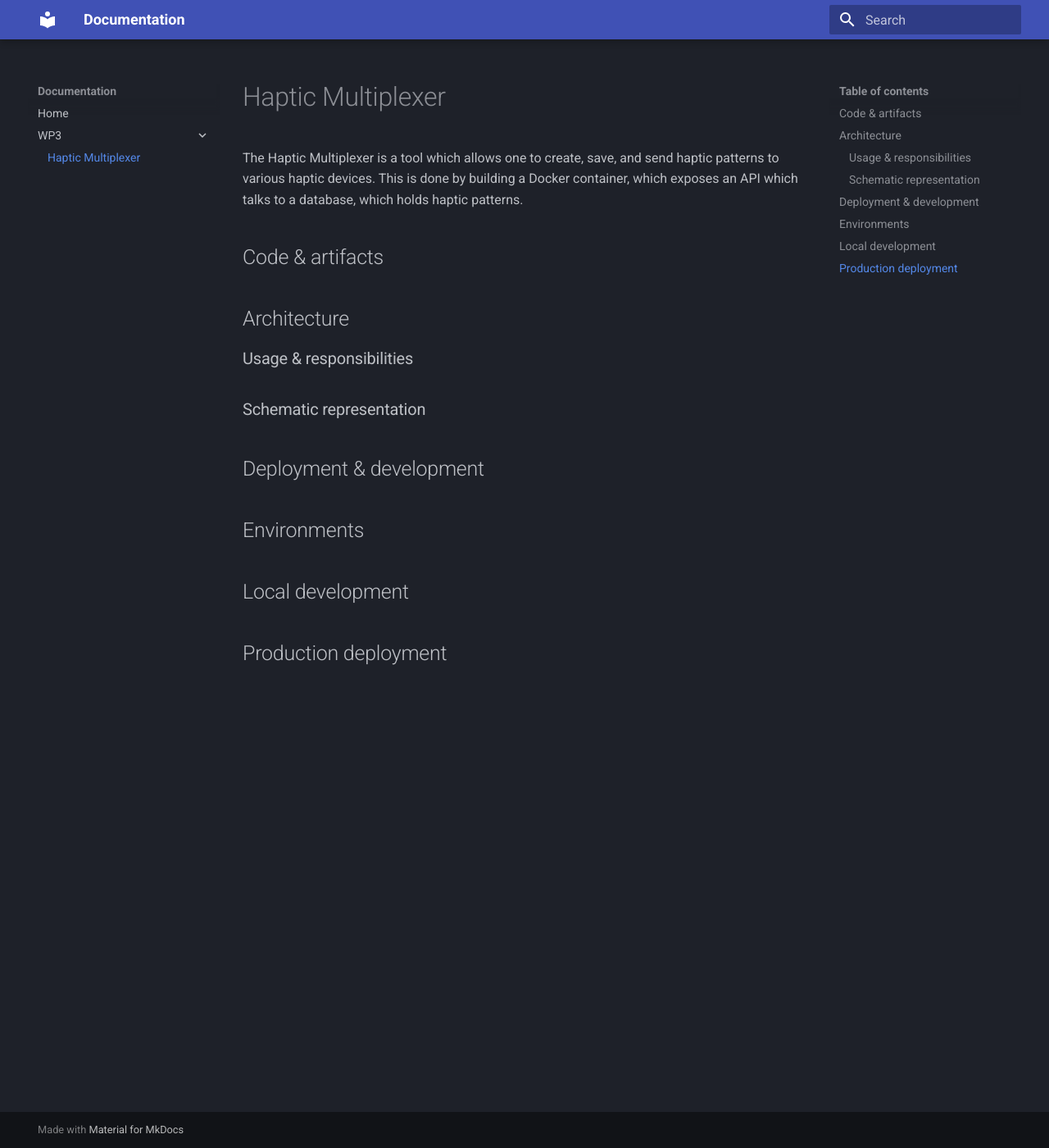
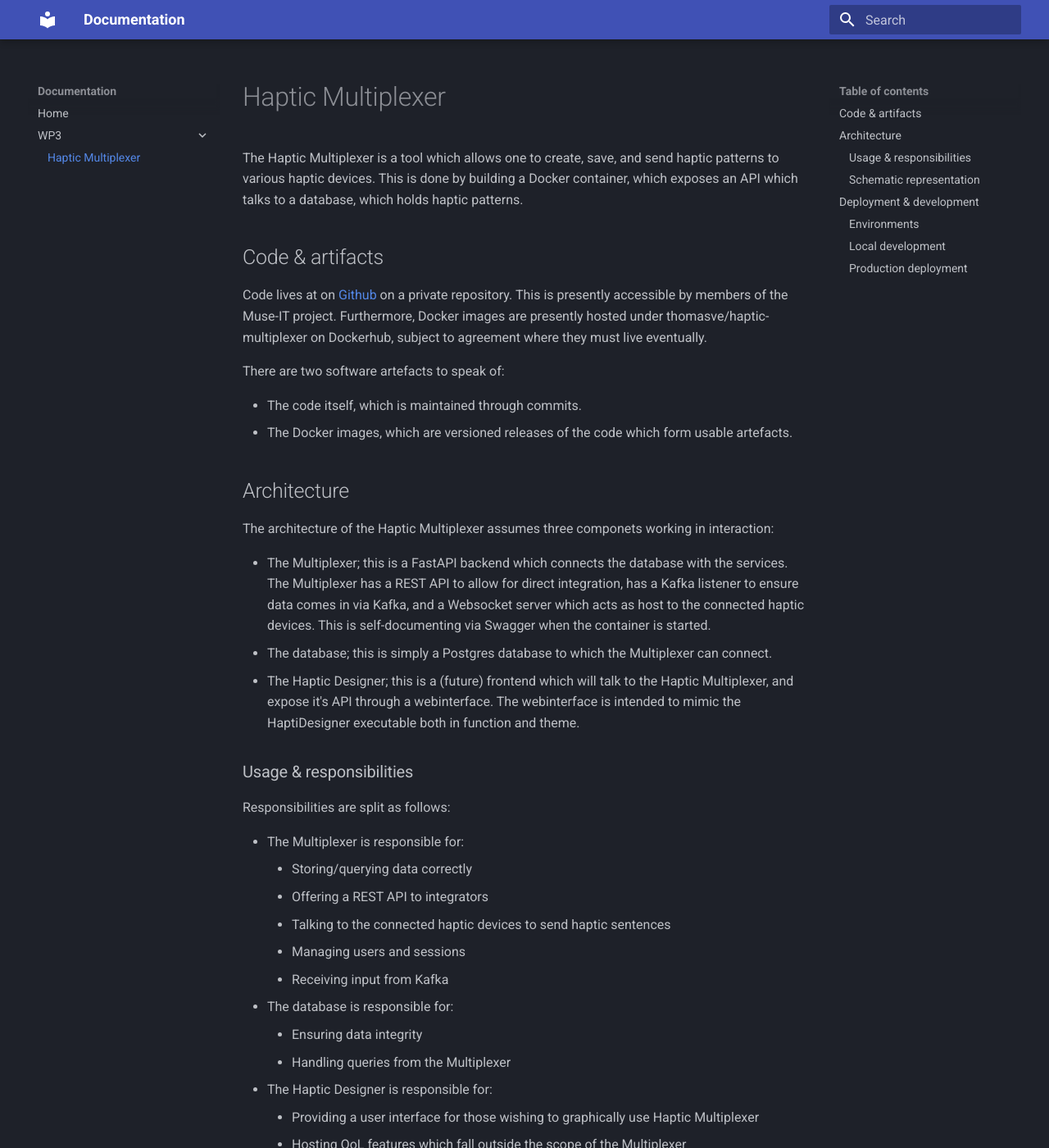
Before and after one commit to MuseIT-project/documentation, an MkDocs documentation site: the page built from docs/wp3/haptic-multiplexer.md, in a window 1280 px wide and 1400 px high. Shown: the whole window at 82% size. Built offline with MkDocs 1.6.1 and Material for MkDocs 9.7.7, drawn with Linux system fonts in a browser that asks for light colours; some of the changed text lies outside the part shown.

Commit message:
First changes and example.

```diff
--- a/docker-compose.yml
+++ b/docker-compose.yml
@@ -2,8 +2,8 @@ version: '3.9'
 
 services:
   mkdocs:
-    image: thomasve/docs:0.2.0
-    container_name: docs
+    image: thomasve/museit-docs:0.1.1
+    container_name: museit-docs
     volumes:
       - ./docs:/site/docs
     build:
--- a/docs/wp3/haptic-multiplexer.md
+++ b/docs/wp3/haptic-multiplexer.md
@@ -4,16 +4,63 @@ The Haptic Multiplexer is a tool which allows one to create, save, and send hapt
 
 ## Code & artifacts
 
+Code lives at on [Github](https://github.com/MuseIT-project/haptic-multiplexer) on a private repository. This is presently accessible by members of the Muse-IT project. Furthermore, Docker images are presently hosted under thomasve/haptic-multiplexer on Dockerhub, subject to agreement where they must live eventually.
+
+There are two software artefacts to speak of:
+
+- The code itself, which is maintained through commits.
+- The Docker images, which are versioned releases of the code which form usable artefacts.
+
 ## Architecture
+
+The architecture of the Haptic Multiplexer assumes three componets working in interaction:
+
+- The Multiplexer; this is a FastAPI backend which connects the database with the services. The Multiplexer has a REST API to allow for direct integration, has a Kafka listener to ensure data comes in via Kafka, and a Websocket server which acts as host to the connected haptic devices. This is self-documenting via Swagger when the container is started.
+- The database; this is simply a Postgres database to which the Multiplexer can connect.
+- The Haptic Designer; this is a (future) frontend which will talk to the Haptic Multiplexer, and expose it's API through a webinterface. The webinterface is intended to mimic the HaptiDesigner executable both in function and theme.
 
 ### Usage & responsibilities
 
+Responsibilities are split as follows:
+
+- The Multiplexer is responsible for:
+    - Storing/querying data correctly
+    - Offering a REST API to integrators
+    - Talking to the connected haptic devices to send haptic sentences
+    - Managing users and sessions
+    - Receiving input from Kafka
+- The database is responsible for:
+    - Ensuring data integrity
+    - Handling queries from the Multiplexer
+- The Haptic Designer is responsible for:
+    - Providing a user interface for those wishing to graphically use Haptic Multiplexer
+    - Hosting QoL features which fall outside the scope of the Multiplexer
+
 ### Schematic representation
+
+![A full schema](schematic.jpg)
 
 ## Deployment & development
 
-## Environments
+### Environments
 
-## Local development
+Currently, the haptic multiplexer is hosted at [https://multiplexer.haptics.catdad.nl](https://multiplexer.haptics.catdad.nl). The Swagger interface, which hosts the documentation, lives at [https://multiplexer.haptics.catdad.nl/docs](https://multiplexer.haptics.catdad.nl). This is presently the only live environment, pending the arrangement of a production instance.
 
-## Production deployment
+### Local development
+
+To locally use Haptic Multiplexer, do the following:
+
+1. Clone the repo
+2. Run `docker compose build`
+3. Navigate to `http://localhost:8000/docs/`
+4. Upload a .hap file to load haptograms
+
+### Production deployment
+
+To host an instance of the Haptic Multiplexer, do the following:
+
+1. Build a version with the included Dockerfile
+2. Move this to a production server.
+3. (Optional, recommended) Include a DNS address to simplify addressing for your users.
+4. (Optional, highly recommended!) Include a reverse proxy for SSL termination.
+5. Visit your instance either directly by IP or by hostname.
```
Also changed, not shown: docs/wp3/schematic.jpg (added).
